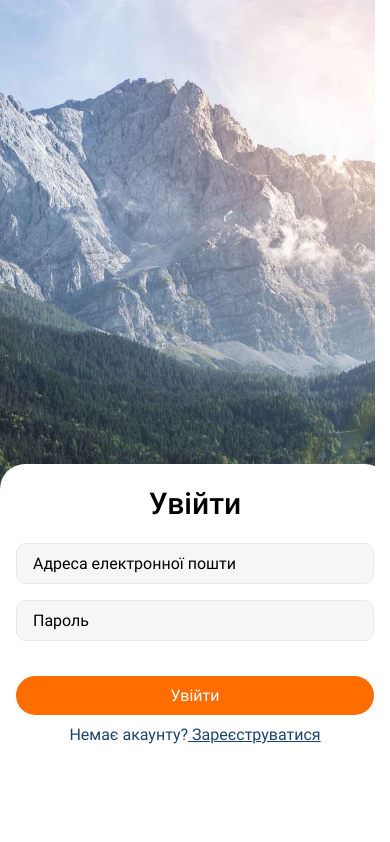
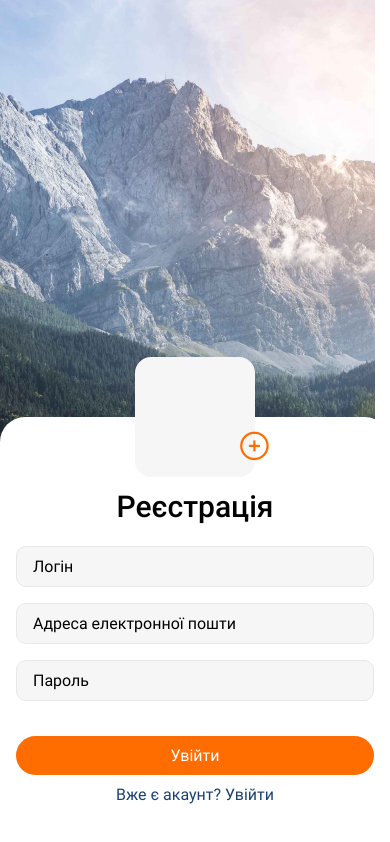
Before and after one commit to Tatiana-Kashcha/AwesomeProject, a React Native app: screen / in a window 390 px wide. Built offline with nearby package versions, Linux system fonts and the light colour scheme.

Commit message:
upd icons

```diff
--- a/App.js
+++ b/App.js
@@ -24,8 +24,8 @@ export default function App() {
         style={styles.background}
       >
         <StatusBar style="auto" />
-        {/* <RegistrationScreen /> */}
-        <LoginScreen />
+        <RegistrationScreen />
+        {/* <LoginScreen /> */}
       </ImageBackground>
     </View>
   );
--- a/src/screens/RegistrationScreen.jsx
+++ b/src/screens/RegistrationScreen.jsx
@@ -6,18 +6,16 @@ import {
   TextInput,
   SafeAreaView,
   TouchableOpacity,
-  Image,
 } from "react-native";
 import { Formik } from "formik";
-
-import addIcons from "../assets/add.png";
+import { Ionicons } from "@expo/vector-icons";
 
 export default function RegistrationScreen() {
   return (
     <SafeAreaView style={styles.container}>
       <View style={styles.thumb}>
         <View style={styles.avatar}>
-          <Image source={addIcons} style={styles.iconAdd} />
+          <Ionicons name="add-circle-outline" size={35} style={styles.iconAdd} />
         </View>
         <Text style={styles.textHeader}>Реєстрація</Text>
         <Formik>
@@ -62,11 +60,10 @@ const styles = StyleSheet.create({
     top: -60,
   },
   iconAdd: {
-    width: 25,
-    height: 25,
+    color: "#FF6C00",
     position: "absolute",
     bottom: 12,
-    right: -13,
+    right: -18,
   },
   thumb: {
     position: "relative",
```
Also changed, not shown: src/assets/add.png (deleted).
